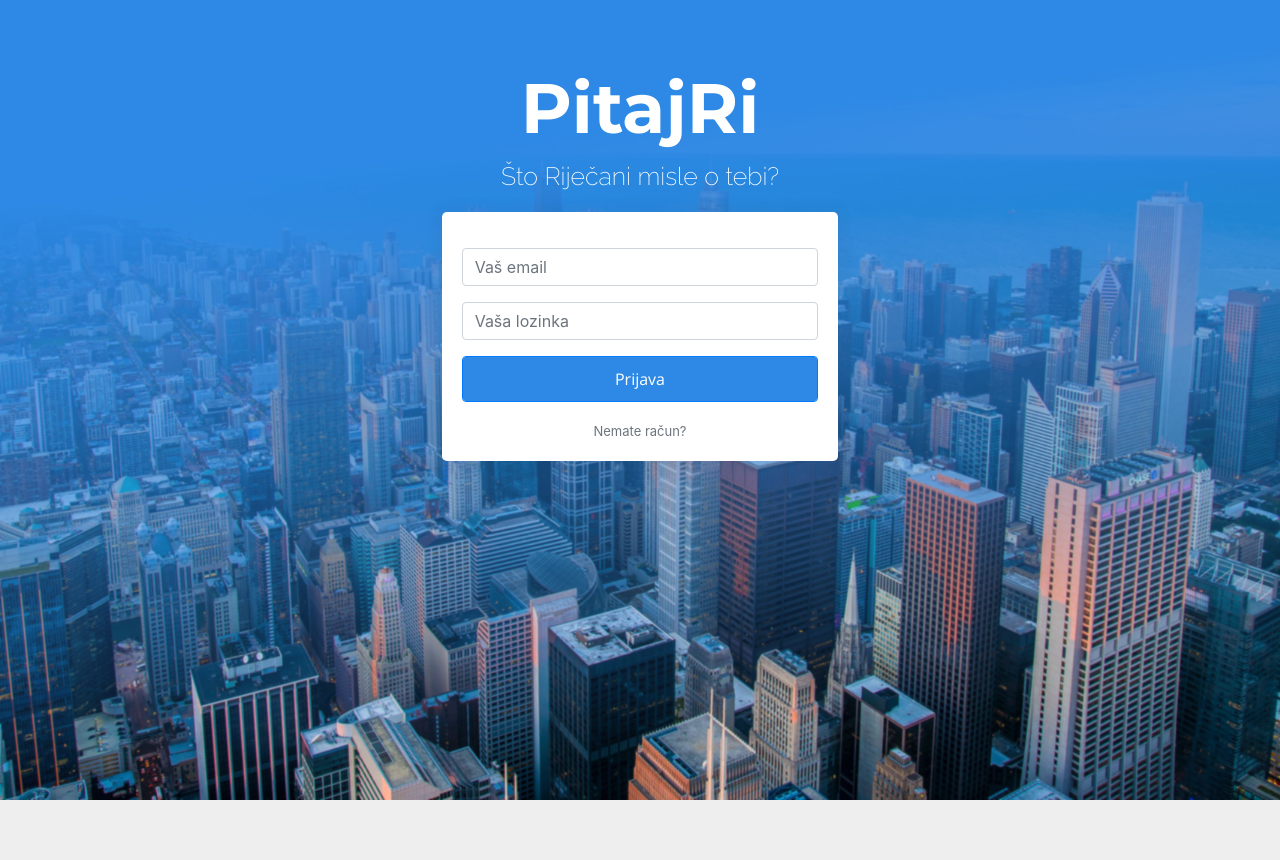
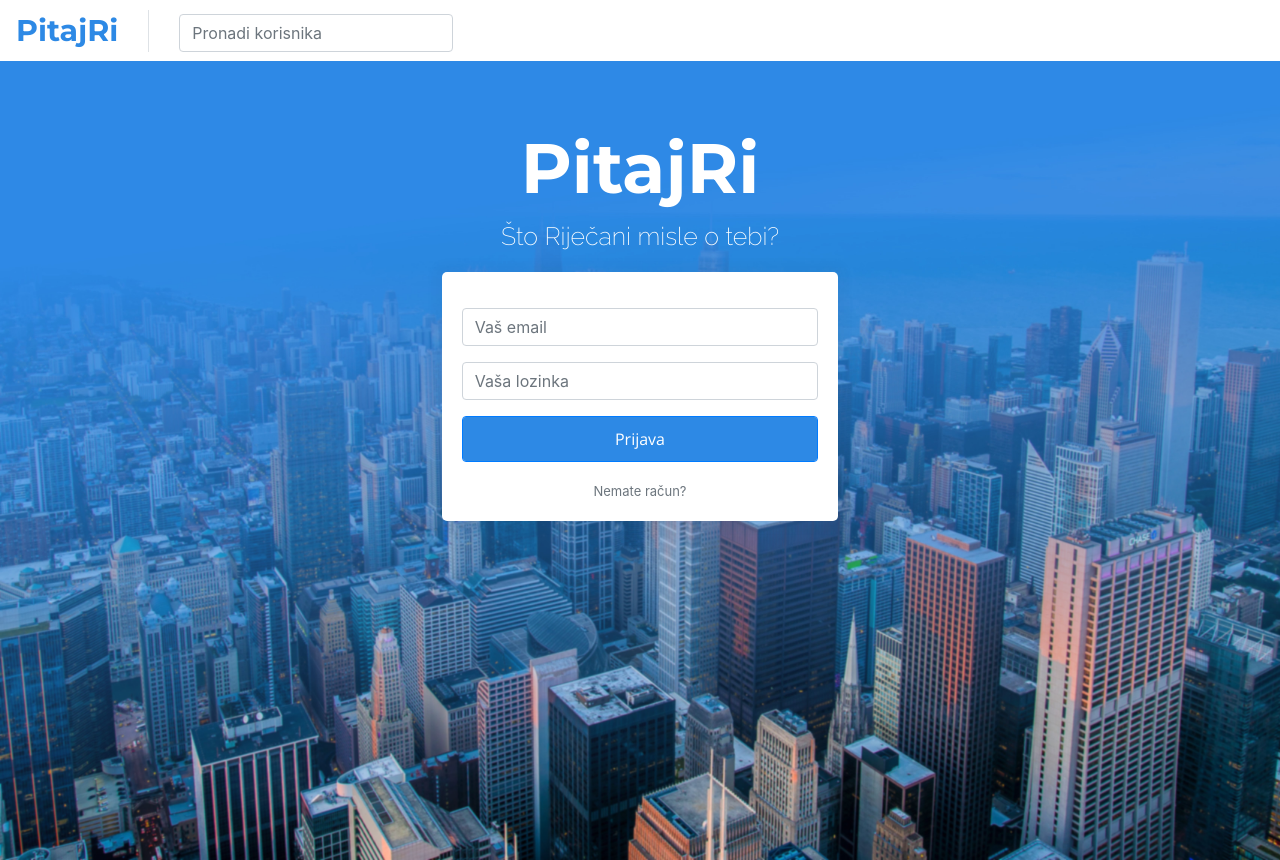
Before and after one commit to AntonioErdeljac/AskRi, a React (Create React App) app in the folder client/: page / in a window 1280 px wide. Before the commit the page ends 800 px from the top, so only its background shows below. Built offline with nearby package versions, Linux system fonts and the light colour scheme; what superagent-promise would draw is missing.

Commit message:
Navbar fixes

```diff
--- a/client/public/index.css
+++ b/client/public/index.css
@@ -58,6 +58,11 @@
 
 .full {
   height: 100%;
+}
+
+.msg-unanswered {
+  color: rgba(0,0,0,.5);
+  font-family: 'Open Sans';
 }
 
 .nav-span {
--- a/client/src/components/Main/Feed.jsx
+++ b/client/src/components/Main/Feed.jsx
@@ -29,7 +29,6 @@
   }
   render() {
     const { questions, currentUser } = this.props;
-    console.log(this.props);
     return (
       <div className="container mt-3">
         <div className="row mt-3">
--- a/client/src/components/Main/Main.jsx
+++ b/client/src/components/Main/Main.jsx
@@ -20,7 +20,7 @@
     const { currentUser } = this.props;
     return (
       <span>
-        {currentUser && <Navbar currentUser={currentUser} />}
+        {<Navbar currentUser={currentUser} />}
         <div className={cn({ content: currentUser, full: !currentUser })}>
           <Switch>
             <Route path="/" exact component={currentUser ? Home : Landing} />
--- a/client/src/components/Main/Navbar.jsx
+++ b/client/src/components/Main/Navbar.jsx
@@ -19,6 +19,7 @@
 
   render() {
     const { currentUser, onClickLogout, location } = this.props;
+    if (currentUser) {
       return (
         <span className="nav-span">
           <span className="d-none d-lg-block">
@@ -97,6 +98,42 @@
         </span>
       );
     }
+    return (
+      <span className="nav-span">
+        <span className="d-none d-lg-block">
+          <nav className="navbar fixed-top navbar-expand-lg bg-white">
+            <Link to="/" className="color-blue" href="#i">PitajRi</Link>
+            <button className="navbar-toggler" type="button" data-toggle="collapse" data-target="#navbarSupportedContent" aria-controls="navbarSupportedContent" aria-expanded="false" aria-label="Toggle navigation">
+              <span className="navbar-toggler-icon color-blue" />
+            </button>
+
+            <div className="collapse navbar-collapse" id="navbarSupportedContent">
+              <ul className="navbar-nav mr-auto float-right">
+                <li className="nav-item border-left">
+                  <Input
+                    hideLabel
+                    className="searchInput from-control-lg mt-1"
+                    name="search"
+                    handleChange={this.handleChange}
+                    placeholder="Pronadi korisnika"
+                  />
+                </li>
+              </ul>
+            </div>
+          </nav>
+        </span>
+        <span className="d-none d-md-block d-sm-block d-block d-lg-none">
+          <nav className="navbar navbar-expand-lg fixed-top text-center bg-white">
+            <ul className="navbar-nav mx-auto float-right">
+              <li className="nav-item">
+                <Link to="/" className="color-blue text-center mr-auto">PitajRi</Link>
+              </li>
+            </ul>
+          </nav>
+        </span>
+      </span>
+    );
+  }
 }
 
 Navbar.propTypes = {
--- a/client/src/components/common/QuestionCard.jsx
+++ b/client/src/components/common/QuestionCard.jsx
@@ -46,7 +46,7 @@
           <h6 className="card-subtitle mb-2 text-muted my-3">{moment(new Date(question.createdAt)).fromNow()}</h6>
           <p>{question.answer}</p>
         </div>
-        {currentUser.username === question.receiver.username && !question.answer ?
+        {currentUser && currentUser.username === question.receiver.username && !question.answer ?
           <div className="card-footer">
             {this.state.showInput && <textarea onChange={ev => this.handleChange(ev.target.value)} className="form-control my-3" />}
             <button className="btn btn-primary" onClick={this.handleAnswer}>Odgovori</button>
@@ -59,7 +59,7 @@
             <i className="fas fa-star fa-2x  c-favorite float-right" />
           </div>
       : null}
-        {currentUser.username === question.receiver.username && question.answer ?
+        {currentUser && currentUser.username === question.receiver.username && question.answer ?
           <div className="card-footer">
             <button
               onClick={() => handleIgnore(question.id)}
```
Also changed, not shown: 1 other file (tests, documents, lock files or other folders). Lines whose indentation alone changed are shown as unchanged.
